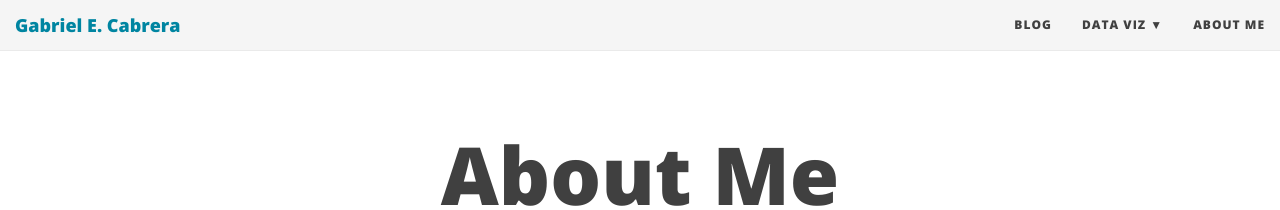
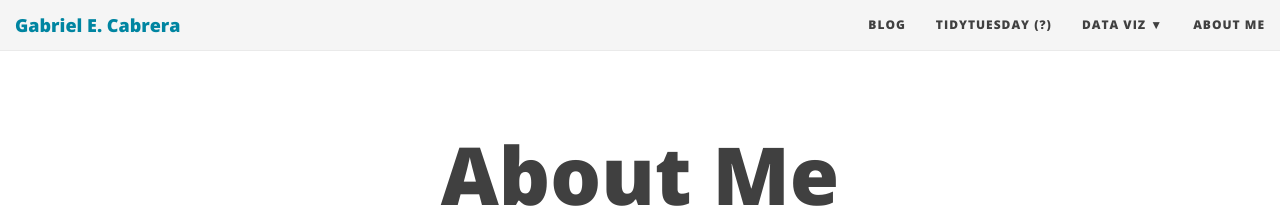
Before and after one commit to GabboCg/gabocg.github.io, a Jekyll site: the page built from aboutme.md, in a window 1280 px wide. Shown: the top 210 px of the page. Built offline with Jekyll 4.4.1, drawn with Linux system fonts in a browser that asks for light colours; nearby versions of some CDN libraries.

Commit message:
Update _config.yml

```diff
--- a/_config.yml
+++ b/_config.yml
@@ -24,6 +24,7 @@ description: Home
 # List of links in the navigation bar
 navbar-links:
   Blog: "index"
+  tidytuesday (?):
   Data Viz:
     - SF311: "https://gcabrerag.rbind.io/"
   About Me: "aboutme"
```
